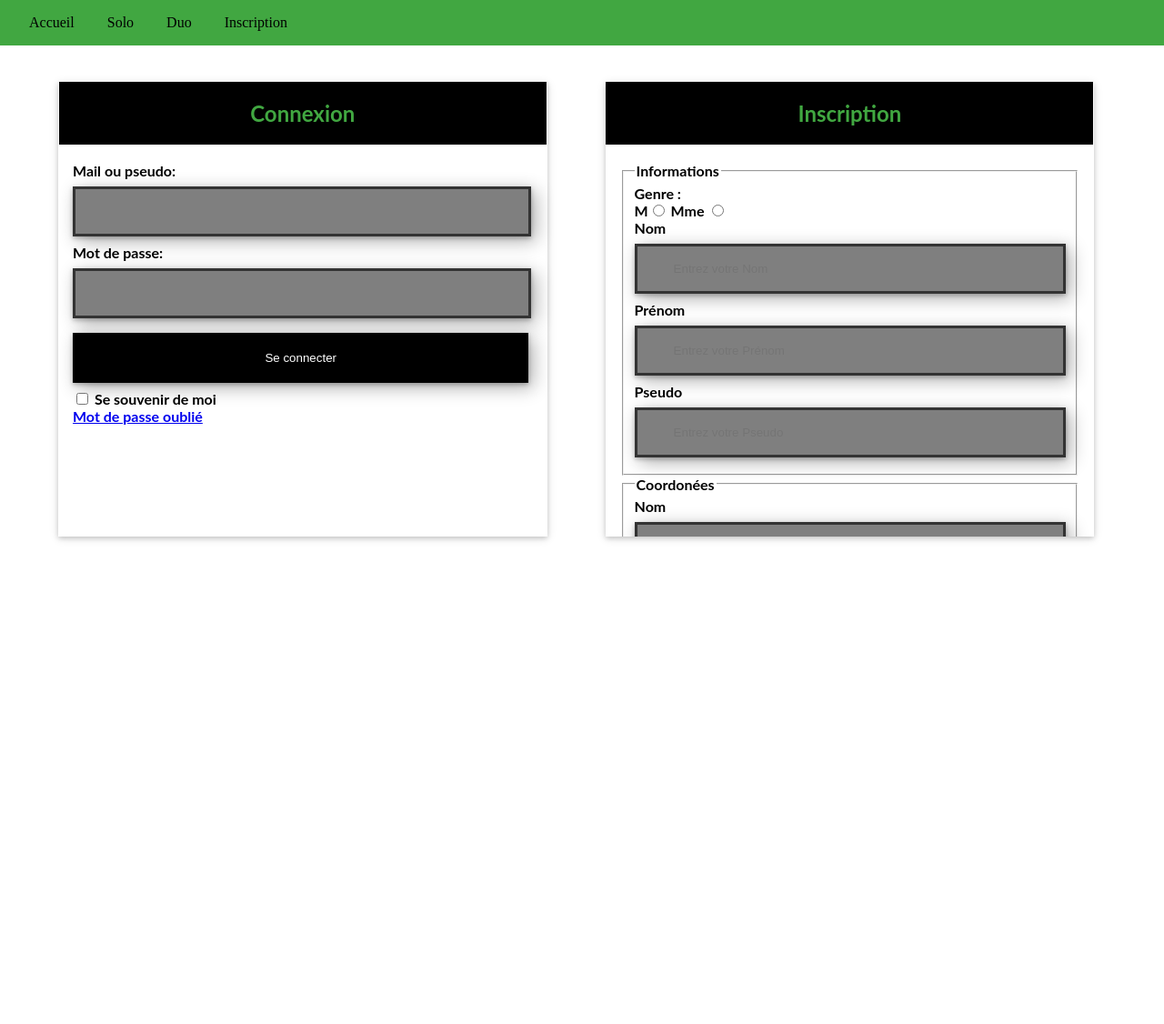
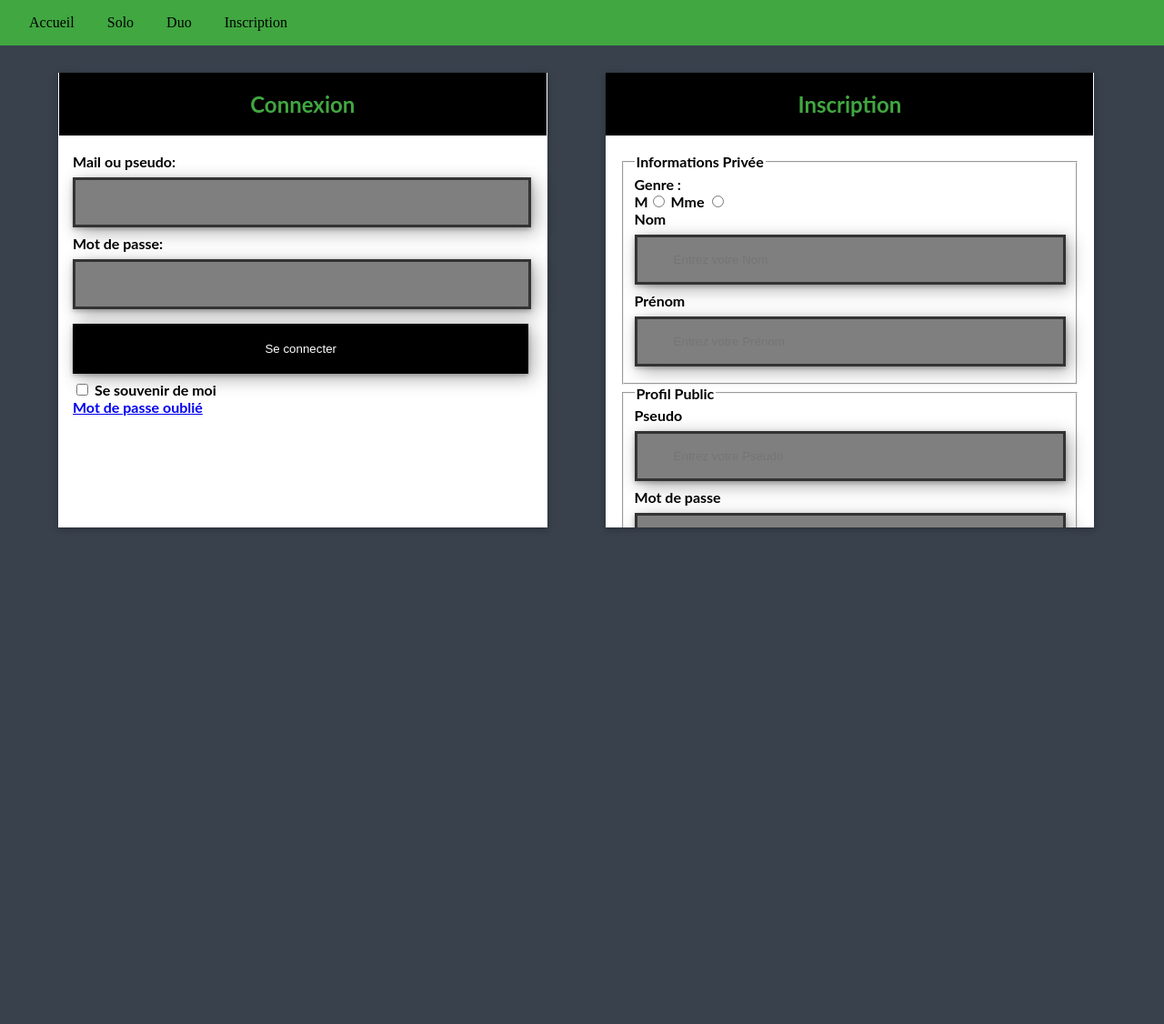
Before and after one commit to ZNG-Rocketeer/EscapeFromZNG, a PHP site: page /signup.php in a window 1280 px wide. Shown: the top 1126 px of the page at 91% size. Run offline with PHP 8.4, Linux system fonts and the light colour scheme.

Commit message:
dossier assets

```diff
--- /dev/null
+++ b/assets/style.css
@@ -0,0 +1,232 @@
+html{
+  -ms-text-size-adjust:100%;
+  -webkit-text-size-adjust:100%
+}
+
+body{
+  margin:0;
+}
+
+nav{
+  min-height: 40%;
+  background-color: #41a741;
+  margin: 0;
+
+}
+
+article,aside,details,div,figcaption,figure,footer,header,main,menu,nav,section,summary{
+  display:block;
+  position:relative;
+}
+
+#header {
+  color:#fff;
+  background-image: url(img/hack.gif);
+  background-position: center;
+  background-size: cover;
+  background-origin: content-box;
+}
+.zng-theme {
+  color:#fff;
+  background-position: center;
+  background-size: cover;
+  background-origin: content-box;
+}
+
+.zng-padding-small{padding:4px 8px}.zng-padding{padding:8px 16px}.zng-padding-large{padding:12px 24px}
+.zng-padding-16{padding-top:16px;padding-bottom:16px}.zng-padding-24{padding-top:24px;padding-bottom:24px}
+.zng-padding-32{padding-top:32px;padding-bottom:32px}.zng-padding-48{padding-top:48px;padding-bottom:48px}
+.zng-padding-64{padding-top:64px;padding-bottom:64px}
+.zng-container{
+  padding:0.01em 16px
+
+}
+
+.zng-center{
+  text-align:center;
+  font-weight: bold;
+  font-family:'Lato', Arial, sans-serif;
+}
+.zng-button:hover{
+  color:#000;
+  background-color:#ccc
+}
+
+.zng-btn,.zng-button{
+  border:none;
+  display:inline-block;
+  padding:8px 16px;
+  vertical-align:middle;
+  overflow:hidden;
+  text-decoration:none;
+  color:black;
+  background-color:#41a741;
+  text-align:center;
+  cursor:pointer;
+  white-space:nowrap;
+}
+
+.zng-xlarge{
+  font-size:24px
+}
+
+
+.zng-xxlarge{
+  font-size:36px
+}
+
+.zng-xxxlarge{
+  font-size:48px
+}
+
+.zng-theme-l5 {color:#000 ; background-color:#e9fffd }
+.zng-theme-l4 {color:#000 ; background-color:#b7fff8 }
+.zng-theme-l3 {color:#000 ; background-color:#6efff1 }
+.zng-theme-l2 {color:#000 ; background-color:#26ffe9 }
+.zng-theme-l1 {color:#fff ; background-color:#00dcc6 }
+.zng-theme-d1 {color:#fff ; background-color:#008578 }
+.zng-theme-d2 {color:#fff ; background-color:#00766a }
+.zng-theme-d3 {color:#fff ; background-color:#00685d }
+.zng-theme-d4 {color:#fff ; background-color:#005950 }
+.zng-theme-d5 {color:#fff ; background-color:#004a43 }
+
+.zng-theme-light {color:#000 ; background-color:#e9fffd }
+.zng-theme-dark {
+  color:#fff ;
+  background-color:#004a43;
+  background-color: rgba(0,0,0,0.75);
+  border: 5px solid rgba(65,165,65,0.3);
+}
+
+.zng-theme-action {color:#fff ; background-color:#004a43 }
+
+.zng-theme {color:#fff ; background-color:#009688 }
+.zng-text-theme {color:#009688 }
+.zng-border-theme {border-color:#009688 }
+
+.zng-hover-theme:hover {color:#fff ; background-color:#009688 }
+.zng-hover-text-theme:hover {color:#009688 }
+.zng-hover-border-theme:hover {border-color:#009688 }
+
+.zng-teal,.zng-hover-teal:hover{color:#fff;background-color:#41a741}
+.zng-btn:hover{box-shadow:0 8px 16px 0 rgba(0,0,0,0.2),0 6px 20px 0 rgba(0,0,0,0.19)}
+.zng-btn,.zng-button{
+  -webkit-touch-callout:none;
+  -webkit-user-select:none;
+  -khtml-user-select:none;
+  -moz-user-select:none;
+  -ms-user-select:none;
+  user-select:none
+}
+.zng-disabled,.zng-btn:disabled,.zng-button:disabled{cursor:not-allowed;opacity:0.3}
+.zng-disabled *,:disabled *{pointer-events:none}
+.zng-btn.zng-disabled:hover,.zng-btn:disabled:hover{box-shadow:none}
+
+.zng-half{
+  float:left;
+  width:42%;
+  padding:0 2.5% 0 5%;
+}
+.zng-sec-half{
+  padding:0 5% 0 2.5%;
+}
+.zng-half h2{
+  text-align: center;
+  background-color: #000000;
+  padding:20px;
+  margin:0 -3%;
+  color: #41a741;
+}
+
+.zng-solo{
+  width: 90%;
+  padding:0 5%;
+}
+
+.zng-solo h2{
+  text-align: center;
+  background-color: #000000;
+  padding:20px 0 ;
+  margin: 0;
+  width: 100%;
+  color: #41a741;
+}
+
+.zng-margin-top{margin-top:30px}
+
+.zng-card{
+  text-align:left;
+  box-shadow: 0 2px 5px 0 rgba(0,0,0,0.16),0 2px 10px 0 rgba(0,0,0,0.12);
+  bottom: 0;
+  min-width: 400px;
+  background-color: white;
+}
+.zng-bar .zng-bar-item{
+  padding:8px 16px;
+  float:left;
+  width:auto;
+  background-color: #41a741;
+  color: black;
+  border:none;
+  display:block;
+  outline:0
+}
+
+.zng-text-form{
+  background-color: rgba(0,0,0,0.5);
+  box-shadow: 0 2px 5px 0 rgba(0,0,0,0.26),5px 5px 20px 0 rgba(0,0,0,0.32);
+  border: 3px solid rgba(0,0,0,0.6);
+  padding: 12px 0px 12px 40px;
+  margin: 8px 0px 8px 0px;
+  height: 25px;
+  width: 90.5%;
+  color: white;
+
+  box-sizing: content-box;
+}
+
+.zng-btn-form{
+  background-color:black;
+  color: white;
+
+  box-shadow: 0 2px 5px 0 rgba(0,0,0,0.26),5px 5px 20px 0 rgba(0,0,0,0.32);
+  border: 3px solid rgba(0,0,0,0.6);
+  padding: 12px 0px;
+  margin: 8px 0;
+  height: 25px;
+  width: 98%;
+  cursor: pointer;
+  box-sizing: content-box;
+}
+#sign{
+  overflow-y: scroll;
+}
+
+.zng-form{
+  height: 500px;
+}
+
+body{
+  background-color: #38414C;
+  height: 100%
+}
+
+.warning {
+border: 2px solid #f39389;
+border-radius: 2px;
+padding: 10px;
+position: absolute;
+background-color: #fbd8d4;
+color: #3b3c40;
+}
+
+#mot
+{
+width:275px;
+}
+
+.lien_secret
+{
+text-decoration:none;
+color:black;
+}
--- a/enigme_bas_de_page.php
+++ b/enigme_2_1.php
@@ -18,11 +18,11 @@
   <div class="zng-row-padding zng-center zng-margin-top">
     <div class="zng-solo">
       <div class="zng-card zng-container" style="min-height:460px">
-        <h2>Enigme 3</h2><br>
+        <h2>Enigme 2</h2><br>
         <p class="enigme">
 	Lorem ipsum dolor sit amet, consectetur adipiscing elit. Morbi sit amet dapibus eros, non efficitur lectus. Morbi facilisis consectetur elit, eu tempus quam ultricies at. Donec sollicitudin ligula sit amet justo auctor, in dignissim lacus volutpat. In ante lectus, ornare quis malesuada at, pharetra sagittis diam. Quisque viverra auctor volutpat. Cras in ligula erat. Etiam iaculis rutrum elit, vitae placerat est fringilla ut. Nunc ornare tellus arcu, nec vehicula neque fermentum a.<br/>
 	Donec cursus ante et dolor posuere pretium. Quisque hendrerit ante quis libero gravida pharetra. Fusce nec lobortis quam. Vestibulum sapien mi, aliquam vitae placerat ut, dignissim in sem. Praesent eu augue id ante convallis sodales sit amet quis massa. Fusce consequat felis eu augue laoreet luctus ac in nibh. Sed non nulla ac risus cursus pretium ut ut nisi. Vivamus et sollicitudin est, in faucibus justo. Etiam ut venenatis odio. Donec egestas, felis in mattis sodales, magna justo hendrerit quam, ac bibendum leo libero sit amet erat. Cras iaculis iaculis viverra.<br/>
-	Pellentesque ex nulla, varius id dapibus <a id="No_lien" href="#La réponse est ici : Secret" class="lien_secret">id</a>, tincidunt vitae erat. Nulla sagittis suscipit arcu ac consectetur. Phasellus mollis dapibus scelerisque. Nullam dignissim elementum aliquam. Curabitur egestas a dolor ut tristique. Duis non magna ac ante dictum blandit sed vel libero. Donec tincidunt id leo in ultrices. Duis nec ligula sodales, ultricies velit sit amet, consectetur arcu.<br/>
+	Pellentesque ex nulla, varius id dapibus <a href="enigme_pass.php" class="lien_secret">id</a>, tincidunt vitae erat. Nulla sagittis suscipit arcu ac consectetur. Phasellus mollis dapibus scelerisque. Nullam dignissim elementum aliquam. Curabitur egestas a dolor ut tristique. Duis non magna ac ante dictum blandit sed vel libero. Donec tincidunt id leo in ultrices. Duis nec ligula sodales, ultricies velit sit amet, consectetur arcu.<br/>
 	Donec eleifend porta mauris, in tristique mauris elementum nec. In feugiat nisl ultricies tortor varius hendrerit. Cras eget tincidunt velit. Nunc sit amet lacus interdum, ultrices nulla et, imperdiet urna. Vestibulum semper dictum fringilla. Nulla tincidunt suscipit consectetur. Aenean sed justo erat. Nullam efficitur suscipit nisl vel gravida. Donec ullamcorper eros eget risus dapibus sodales. Aliquam erat volutpat. In vitae elit accumsan, scelerisque neque vitae, bibendum libero. Donec magna nulla, consectetur vel maximus quis, convallis sed turpis. Quisque accumsan lorem non erat commodo tincidunt. Vivamus nisi ante, venenatis id mauris quis, commodo consectetur eros.<br/>
 	Fusce vulputate eros non orci venenatis, sed tempor sem scelerisque. Donec faucibus non quam ac aliquet. Donec eget tempor justo, nec accumsan urna. Aliquam dictum enim ut erat mattis semper. Nullam nec consectetur elit. Ut vel elit non eros rhoncus vehicula. Quisque fermentum erat lorem, maximus ornare elit aliquam feugiat.
 	</p>
--- a/enigme_lien.php
+++ b/enigme_2_2.php
@@ -18,11 +18,11 @@
   <div class="zng-row-padding zng-center zng-margin-top">
     <div class="zng-solo">
       <div class="zng-card zng-container" style="min-height:460px">
-        <h2>Enigme 2</h2><br>
+        <h2>Enigme 2 partie 2</h2><br>
         <p class="enigme">
 	Lorem ipsum dolor sit amet, consectetur adipiscing elit. Morbi sit amet dapibus eros, non efficitur lectus. Morbi facilisis consectetur elit, eu tempus quam ultricies at. Donec sollicitudin ligula sit amet justo auctor, in dignissim lacus volutpat. In ante lectus, ornare quis malesuada at, pharetra sagittis diam. Quisque viverra auctor volutpat. Cras in ligula erat. Etiam iaculis rutrum elit, vitae placerat est fringilla ut. Nunc ornare tellus arcu, nec vehicula neque fermentum a.<br/>
 	Donec cursus ante et dolor posuere pretium. Quisque hendrerit ante quis libero gravida pharetra. Fusce nec lobortis quam. Vestibulum sapien mi, aliquam vitae placerat ut, dignissim in sem. Praesent eu augue id ante convallis sodales sit amet quis massa. Fusce consequat felis eu augue laoreet luctus ac in nibh. Sed non nulla ac risus cursus pretium ut ut nisi. Vivamus et sollicitudin est, in faucibus justo. Etiam ut venenatis odio. Donec egestas, felis in mattis sodales, magna justo hendrerit quam, ac bibendum leo libero sit amet erat. Cras iaculis iaculis viverra.<br/>
-	Pellentesque ex nulla, varius id dapibus <a href="enigme_pass.php" class="lien_secret">id</a>, tincidunt vitae erat. Nulla sagittis suscipit arcu ac consectetur. Phasellus mollis dapibus scelerisque. Nullam dignissim elementum aliquam. Curabitur egestas a dolor ut tristique. Duis non magna ac ante dictum blandit sed vel libero. Donec tincidunt id leo in ultrices. Duis nec ligula sodales, ultricies velit sit amet, consectetur arcu.<br/>
+	Pellentesque ex nulla, varius id dapibus <abbr title="Secret"><a id="No_lien" href="?reponse=Secret" class="lien_secret">id</a></abbr>, tincidunt vitae erat. Nulla sagittis suscipit arcu ac consectetur. Phasellus mollis dapibus scelerisque. Nullam dignissim elementum aliquam. Curabitur egestas a dolor ut tristique. Duis non magna ac ante dictum blandit sed vel libero. Donec tincidunt id leo in ultrices. Duis nec ligula sodales, ultricies velit sit amet, consectetur arcu.<br/>
 	Donec eleifend porta mauris, in tristique mauris elementum nec. In feugiat nisl ultricies tortor varius hendrerit. Cras eget tincidunt velit. Nunc sit amet lacus interdum, ultrices nulla et, imperdiet urna. Vestibulum semper dictum fringilla. Nulla tincidunt suscipit consectetur. Aenean sed justo erat. Nullam efficitur suscipit nisl vel gravida. Donec ullamcorper eros eget risus dapibus sodales. Aliquam erat volutpat. In vitae elit accumsan, scelerisque neque vitae, bibendum libero. Donec magna nulla, consectetur vel maximus quis, convallis sed turpis. Quisque accumsan lorem non erat commodo tincidunt. Vivamus nisi ante, venenatis id mauris quis, commodo consectetur eros.<br/>
 	Fusce vulputate eros non orci venenatis, sed tempor sem scelerisque. Donec faucibus non quam ac aliquet. Donec eget tempor justo, nec accumsan urna. Aliquam dictum enim ut erat mattis semper. Nullam nec consectetur elit. Ut vel elit non eros rhoncus vehicula. Quisque fermentum erat lorem, maximus ornare elit aliquam feugiat.
 	</p>
--- a/camil.php
+++ b/enigme_3_1.php
@@ -18,7 +18,7 @@
   <div class="zng-row-padding zng-center zng-margin-top">
     <div class="zng-solo">
       <div class="zng-card zng-container">
-        <h2>Unique</h2><br>
+        <h2>Enigme 3 : "Picross"</h2><br>
         <table id="main">
           <?php
           for ($i=0; $i < 15; $i++) {
--- a/signup.php
+++ b/signup.php
@@ -16,7 +16,7 @@
 
   <div class="zng-row-padding zng-center zng-margin-top">
     <div class="zng-half">
-      <div class="zng-card zng-container zng-form" style="min-height:460px">
+      <div class="zng-card zng-container zng-form">
         <h2>Connexion</h2><br>
         <form class="log" action="<?php echo htmlspecialchars($_SERVER['PHP_SELF']); ?>" method="post">
           Mail ou pseudo:
@@ -34,11 +34,11 @@
     </div>
 
     <div class="zng-half zng-sec-half">
-      <div class="zng-card zng-container zng-form" id="sign" style="min-height:460px">
+      <div class="zng-card zng-container zng-form" id="sign">
         <h2>Inscription</h2><br>
         <form class="sign" action="<?php echo htmlspecialchars($_SERVER['PHP_SELF']); ?>" method="post">
           <fieldset>
-            <legend>Informations</legend>
+            <legend>Informations Privée</legend>
             Genre : <br>
             <label>
               M<input type="radio" name="genre" value="M" required="required"/>
@@ -52,21 +52,29 @@
             <label>
               Prénom <input class="zng-text-form" type="text" name="prenom" placeholder="Entrez votre Prénom" required="required"/>
             </label>
+
+          </fieldset>
+
+          <fieldset>
+            <legend>Profil Public</legend>
             <label>
               Pseudo <input class="zng-text-form" type="text" name="pseudo" placeholder="Entrez votre Pseudo" required="required"/>
             </label>
-          </fieldset>
-
-          <fieldset>
-            <legend>Coordonées</legend>
             <label>
-                Nom <input class="zng-text-form" type="text" name="nom" placeholder="Entrez votre Nom" required="required">
+              Mot de passe <input class="zng-text-form" type="password" name="pass">
             </label>
             <label>
-                Prénom <input class="zng-text-form" type="text" name="prenom" placeholder="Entrez votre Prénom" required="required"/>
-              </label>
+              Confirmation <input class="zng-text-form" type="password" name="pass2">
+            </label><br><br>
+            Réseaux sociaux <br>
             <label>
-                Pseudo <input class="zng-text-form" type="text" name="pseudo" placeholder="Entrez votre Pseudo" required="required"/>
+               Facebook <input class="zng-text-form" type="text" name="fb">
+            </label><br>
+            <label>
+               twitter <input class="zng-text-form" type="text" name="tt">
+            </label><br><br>
+            <label>
+              Description <input class="zng-text-form" type="textarea" name="Description">
             </label>
           </fieldset>
           <input class="zng-btn-form" type="submit" value="S'inscrire">
--- a/style.css
+++ /dev/null
@@ -1,248 +0,0 @@
-html{
-  -ms-text-size-adjust:100%;
-  -webkit-text-size-adjust:100%
-}
-
-body{
-  margin:0;
-}
-
-nav{
-  min-height: 40%;
-  background-color: #41a741;
-  margin: 0;
-
-}
-
-article,aside,details,div,figcaption,figure,footer,header,main,menu,nav,section,summary{
-  display:block;
-  position:relative;
-}
-
-#header {
-  color:#fff;
-  background-image: url(img/hack.gif);
-  background-position: center;
-  background-size: cover;
-  background-origin: content-box;
-}
-.zng-theme {
-  color:#fff;
-  background-position: center;
-  background-size: cover;
-  background-origin: content-box;
-}
-
-.zng-padding-small{padding:4px 8px}.zng-padding{padding:8px 16px}.zng-padding-large{padding:12px 24px}
-.zng-padding-16{padding-top:16px;padding-bottom:16px}.zng-padding-24{padding-top:24px;padding-bottom:24px}
-.zng-padding-32{padding-top:32px;padding-bottom:32px}.zng-padding-48{padding-top:48px;padding-bottom:48px}
-.zng-padding-64{padding-top:64px;padding-bottom:64px}
-.zng-container{
-  padding:0.01em 16px
-
-}
-
-.zng-center{
-  top:50%;
-  text-align:center;
-  font-weight: bold;
-  font-family:'Lato', Arial, sans-serif;
-}
-.zng-button:hover{
-  color:#000;
-  background-color:#ccc
-}
-
-.zng-btn,.zng-button{
-  border:none;
-  display:inline-block;
-  padding:8px 16px;
-  vertical-align:middle;
-  overflow:hidden;
-  text-decoration:none;
-  color:black;
-  background-color:#41a741;
-  text-align:center;
-  cursor:pointer;
-  white-space:nowrap;
-}
-
-.zng-xlarge{
-  font-size:24px
-}
-
-
-.zng-xxlarge{
-  font-size:36px
-}
-
-.zng-xxxlarge{
-  font-size:48px
-}
-
-.zng-theme-l5 {color:#000 ; background-color:#e9fffd }
-.zng-theme-l4 {color:#000 ; background-color:#b7fff8 }
-.zng-theme-l3 {color:#000 ; background-color:#6efff1 }
-.zng-theme-l2 {color:#000 ; background-color:#26ffe9 }
-.zng-theme-l1 {color:#fff ; background-color:#00dcc6 }
-.zng-theme-d1 {color:#fff ; background-color:#008578 }
-.zng-theme-d2 {color:#fff ; background-color:#00766a }
-.zng-theme-d3 {color:#fff ; background-color:#00685d }
-.zng-theme-d4 {color:#fff ; background-color:#005950 }
-.zng-theme-d5 {color:#fff ; background-color:#004a43 }
-
-.zng-theme-light {color:#000 ; background-color:#e9fffd }
-.zng-theme-dark {
-  color:#fff ;
-  background-color:#004a43;
-  background-color: rgba(0,0,0,0.75);
-  border: 5px solid rgba(65,165,65,0.3);
-}
-
-.zng-theme-action {color:#fff ; background-color:#004a43 }
-
-.zng-theme {color:#fff ; background-color:#009688 }
-.zng-text-theme {color:#009688 }
-.zng-border-theme {border-color:#009688 }
-
-.zng-hover-theme:hover {color:#fff ; background-color:#009688 }
-.zng-hover-text-theme:hover {color:#009688 }
-.zng-hover-border-theme:hover {border-color:#009688 }
-
-.zng-teal,.zng-hover-teal:hover{color:#fff;background-color:#41a741}
-.zng-btn:hover{box-shadow:0 8px 16px 0 rgba(0,0,0,0.2),0 6px 20px 0 rgba(0,0,0,0.19)}
-.zng-btn,.zng-button{
-  -webkit-touch-callout:none;
-  -webkit-user-select:none;
-  -khtml-user-select:none;
-  -moz-user-select:none;
-  -ms-user-select:none;
-  user-select:none
-}
-.zng-disabled,.zng-btn:disabled,.zng-button:disabled{cursor:not-allowed;opacity:0.3}
-.zng-disabled *,:disabled *{pointer-events:none}
-.zng-btn.zng-disabled:hover,.zng-btn:disabled:hover{box-shadow:none}
-
-.zng-half{
-  float:left;
-  width:42%;
-  padding:0 2.5% 0 5%;
-}
-.zng-sec-half{
-  padding:0 5% 0 2.5%;
-}
-
-.zng-solo{
-  width: 90%;
-  padding:0 5%;
-
-}
-
-.zng-solo h2{
-  text-align: center;
-  background-color: #000000;
-  padding:20px;
-  margin:0 -1.35%;
-  color: #41a741;
-}
-
-.zng-margin-top{margin-top:40px}
-
-.zng-card{
-  text-align:left;
-  box-shadow: 0 2px 5px 0 rgba(0,0,0,0.16),0 2px 10px 0 rgba(0,0,0,0.12);
-  bottom: 0
-}
-.zng-half h2{
-  text-align: center;
-  background-color: #000000;
-  padding:20px;
-  margin:0 -3%;
-  color: #41a741;
-}
-.zng-bar .zng-bar-item{
-  padding:8px 16px;
-  float:left;
-  width:auto;
-  background-color: #41a741;
-  color: black;
-  border:none;
-  display:block;
-  outline:0
-}
-
-.zng-text-form{
-  background-color: rgba(0,0,0,0.5);
-  box-shadow: 0 2px 5px 0 rgba(0,0,0,0.26),5px 5px 20px 0 rgba(0,0,0,0.32);
-  border: 3px solid rgba(0,0,0,0.6);
-  padding: 12px 0px 12px 40px;
-  margin: 8px 0px 8px 0px;
-  height: 25px;
-  width: 90.5%;
-  color: white;
-
-  box-sizing: content-box;
-}
-
-.zng-btn-form{
-  background-color:black;
-  color: white;
-
-  box-shadow: 0 2px 5px 0 rgba(0,0,0,0.26),5px 5px 20px 0 rgba(0,0,0,0.32);
-  border: 3px solid rgba(0,0,0,0.6);
-  padding: 12px 0px;
-  margin: 8px 0;
-  height: 25px;
-  width: 98%;
-  cursor: pointer;
-  box-sizing: content-box;
-}
-#sign{
-  overflow-y: scroll;
-}
-
-.zng-form{
-  height: 500px;
-}
-::-webkit-scrollbar-thumb {								/* Barre */
-  border: solid 0 transparent;
-  border-right-width: 4px;
-  -webkit-border-radius: 5px;
-  -webkit-border-top-right-radius: 9px 5px;
-  -webkit-border-bottom-right-radius: 9px 5px;
-  -webkit-box-shadow: inset 0 0 0 1px rgb(79,79,79), inset 0 0 0 6px rgb(102,102,102);
-}
-::-webkit-scrollbar-thumb:hover {						/* Barre */
-  -webkit-box-shadow: inset 0 0 0 1px rgb(90,90,90), inset 0 0 0 6px rgb(110,110,110);
-}
-::-webkit-scrollbar-thumb:horizontal {					/* Barre du bas */
-  border-right-width: 0;
-  border-bottom-width: 4px;
-  -webkit-border-top-right-radius: 5px;
-  -webkit-border-bottom-right-radius: 5px 9px;
-  -webkit-border-bottom-left-radius: 5px 9px;
-}
-
-body{
-  background-color: zng-theme-l5;
-}
-
-.warning {
-border: 2px solid #f39389;
-border-radius: 2px;
-padding: 10px;
-position: absolute;
-background-color: #fbd8d4;
-color: #3b3c40;
-}
-
-#mot
-{
-width:275px;
-}
-
-.lien_secret
-{
-text-decoration:none;
-color:black;
-}
```
Also changed, not shown: assets/tab.css (added, +29 -0 lines), assets/tailles.js (added, +7 -0 lines), page.php (+6 -3 lines), assets/enigme.js (renamed from enigme.js), assets/img/Xbox_One.png (renamed from img/Xbox_One.png), assets/img/hack.gif (renamed from img/hack.gif), assets/img/hack.png (renamed from img/hack.png), assets/tab.js (renamed from tab.js), enigme_1_1.php (renamed from enigme_pass.php). Lines whose indentation alone changed are shown as unchanged.
